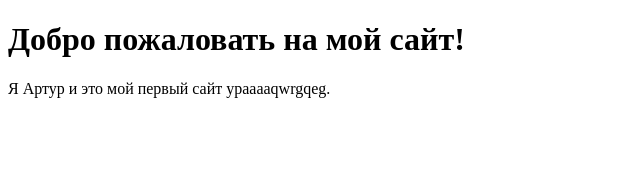
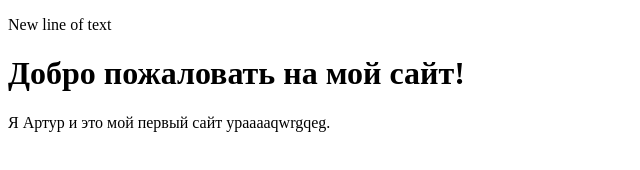
Before and after one commit to ArturSafin/firs.site, a plain HTML site: page index.html in a window 1280 px wide. Shown: the whole page, without its empty margins (0-640 px from the left). Drawn offline with Linux system fonts and the light colour scheme.

Commit message:
Update index.html

```diff
--- a/index.html
+++ b/index.html
@@ -6,6 +6,7 @@
     <title>My First Site</title>
 </head>
 <body>
+    <p>New line of text</p>
     <h1>Добро пожаловать на мой сайт!</h1>
     <p>Я Артур и это мой первый сайт урааааqwrgqeg.</p>
 </body>
```
